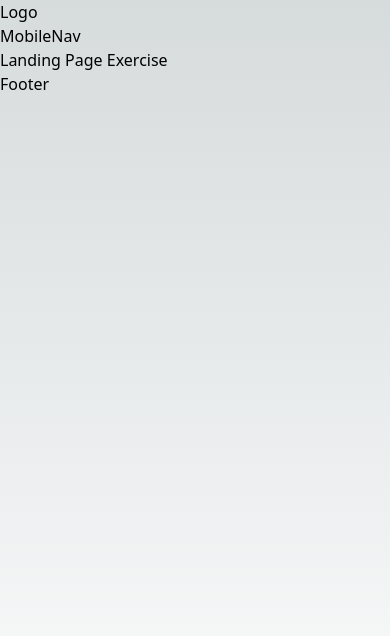
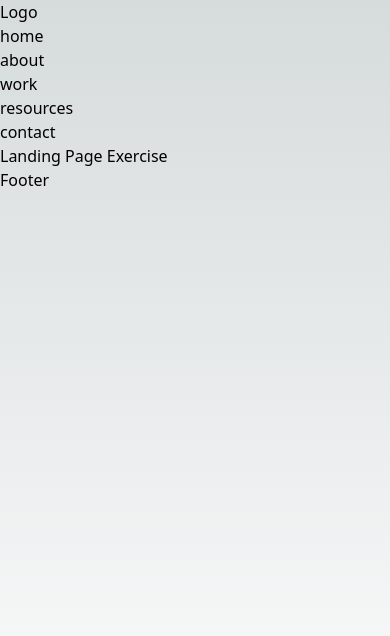
Before and after one commit to midcenturydude7/nextjs-landing-page-exercise, a Next.js app: page / in a window 390 px wide. Shown: the top 636 px of the page. Built offline with nearby package versions, Linux system fonts and the light colour scheme; a web font is replaced by a local one.

Commit message:
Setting up scaffolding/structure for mobile navbar

```diff
--- a/app/components/Header/MobileNav/MobileNav.jsx
+++ b/app/components/Header/MobileNav/MobileNav.jsx
@@ -1,5 +1,19 @@
+"use client";
 import React from "react";
+import Link from "next/link";
+import { usePathname } from "next/navigation";
+import { motion, useCycle, AnimatePresence } from "framer-motion";
+import { mobileNavItems } from "../../lib/mobileNavItems";
 
 export default function MobileNav() {
-  return <div>MobileNav</div>;
+  const pathname = usePathname();
+  const [mobileNavbar, toggleMobileNavbar] = useCycle(false, true);
+
+  return (
+    <div className="flex items-center justify-center space-x-8">
+      {mobileNavItems.map(({ id, label }) => (
+        <div key={id}>{label}</div>
+      ))}
+    </div>
+  );
 }
--- a/app/components/lib/mobileNavItems.js
+++ b/app/components/lib/mobileNavItems.js
@@ -17,6 +17,6 @@ export const mobileNavItems = [
   },
   {
     path: "/contact",
-    label: "Contact",
+    label: "contact",
   },
 ].map((n, idx) => ({ ...n, id: idx + 1 }));
```
